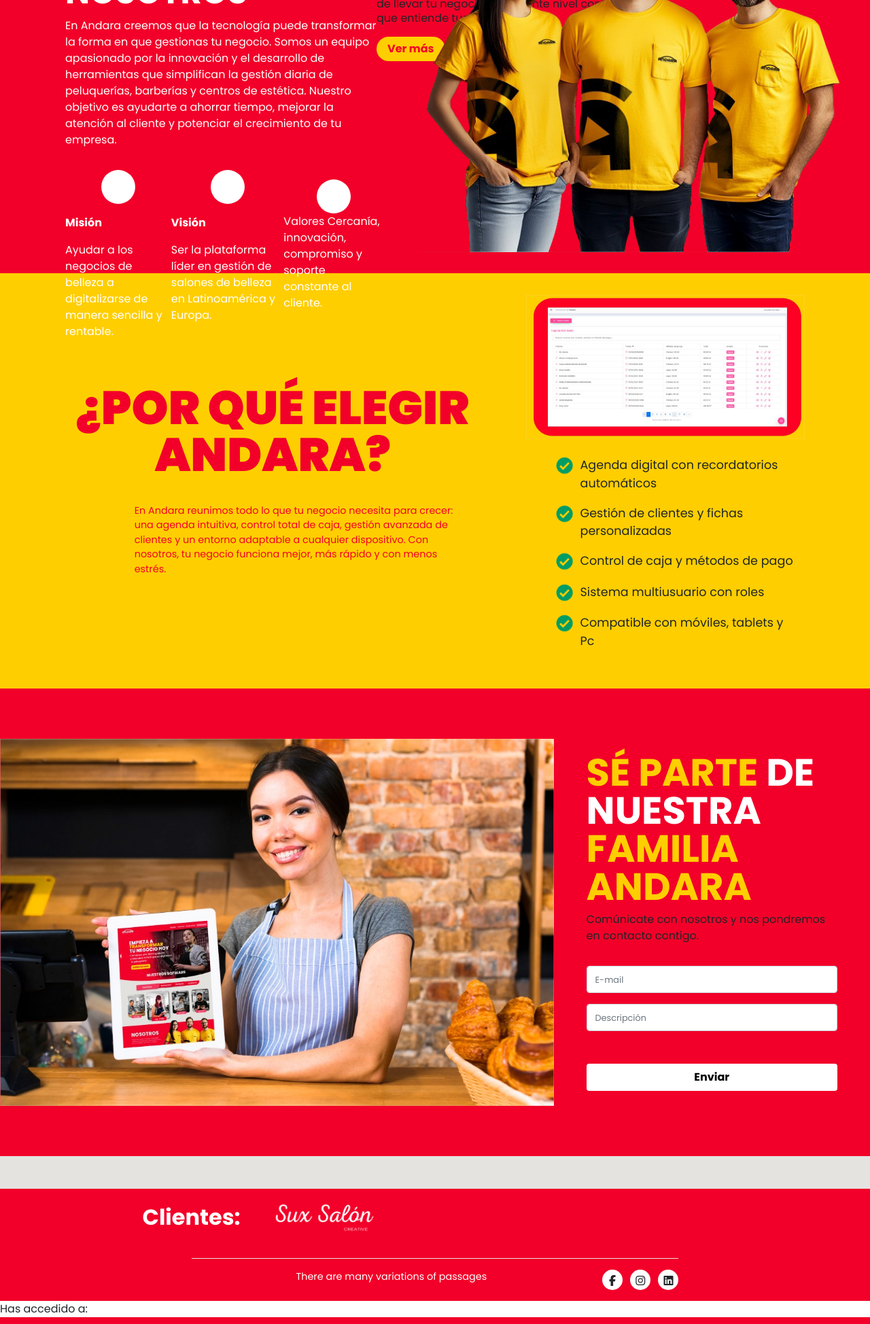
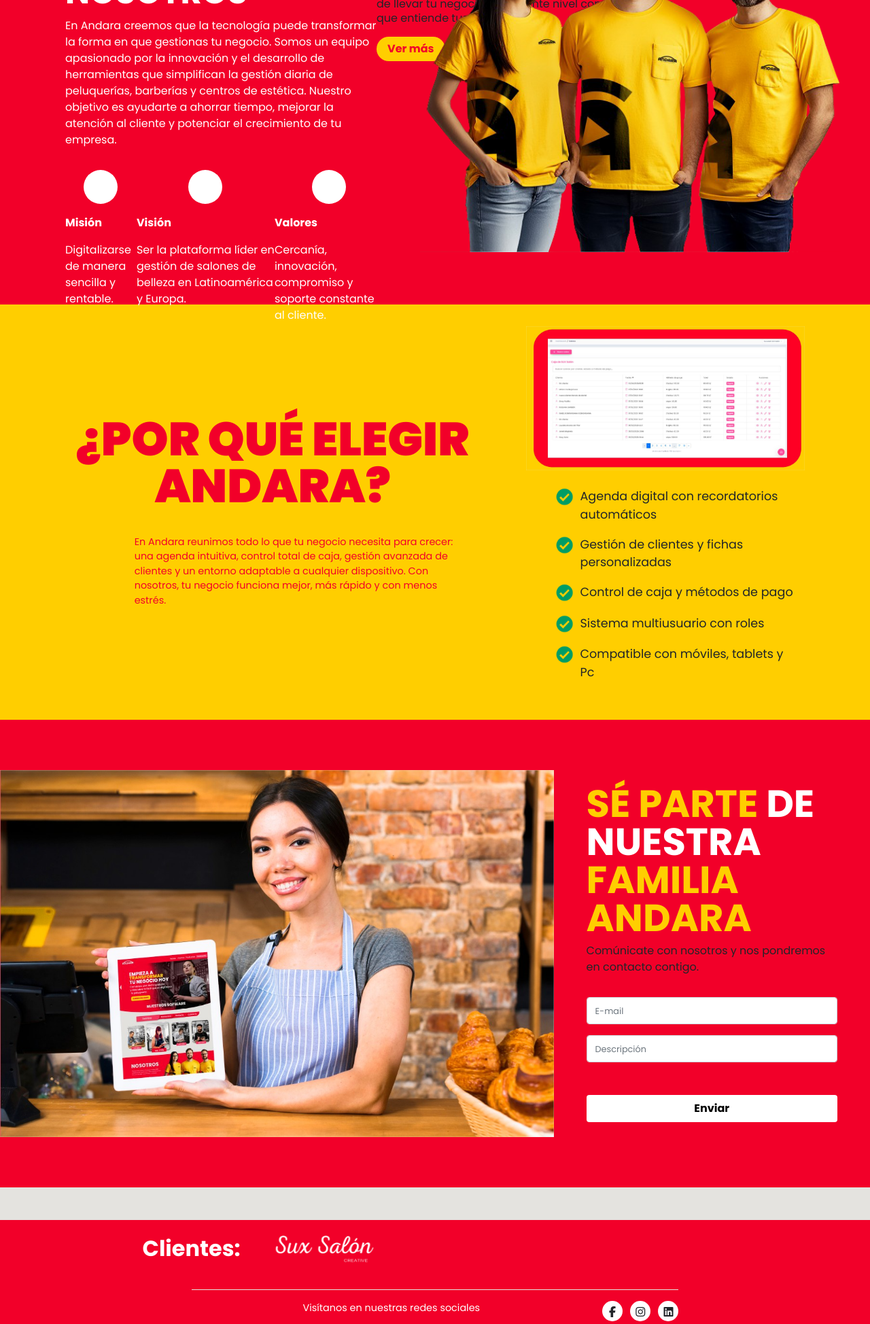
Before and after one commit to staging-environment/andara, a PHP site: page / in a window 1280 px wide. Shown: the part 1743-3691 px from the top of the page at 68% size. Run offline with PHP 8.4, Linux system fonts and the light colour scheme.

Commit message:
Fix home

```diff
--- a/css/estilos.css
+++ b/css/estilos.css
@@ -447,7 +447,7 @@
 /*******weAre*****/
 .weAre {
     background: var(--rojo);
-    height: 474px;
+    height: 520px;
 
 }
 
--- a/home.php
+++ b/home.php
@@ -163,13 +163,13 @@
     <div class="list">
         <div class="item1">
             <div class="circle"></div>
-            <p>Misión <span>Ayudar a los negocios de belleza a digitalizarse de manera sencilla y rentable. </span></p>
+            <p>Misión <span>Digitalizarse de manera sencilla y rentable. </span></p>
         </div>
         <div class="item2">
             <div class="circle"></div>
             <p>Visión <span>Ser la plataforma líder en gestión de salones de belleza en Latinoamérica y Europa. </span></p>
         </div>
-        <div class="item3">
+        <div class="item2">
             <div class="circle"></div>
             <p>Valores <span>Cercanía, innovación, compromiso y soporte constante al cliente. </span></p>
         </div>
@@ -247,7 +247,7 @@
 
   <div class="footerBottom">
     <div class="content">
-      <p>There are many variations of passages </p>
+      <p>Visítanos en nuestras redes sociales</p>
       <div class="flexR inner">
 
       <div class="icons">
```
